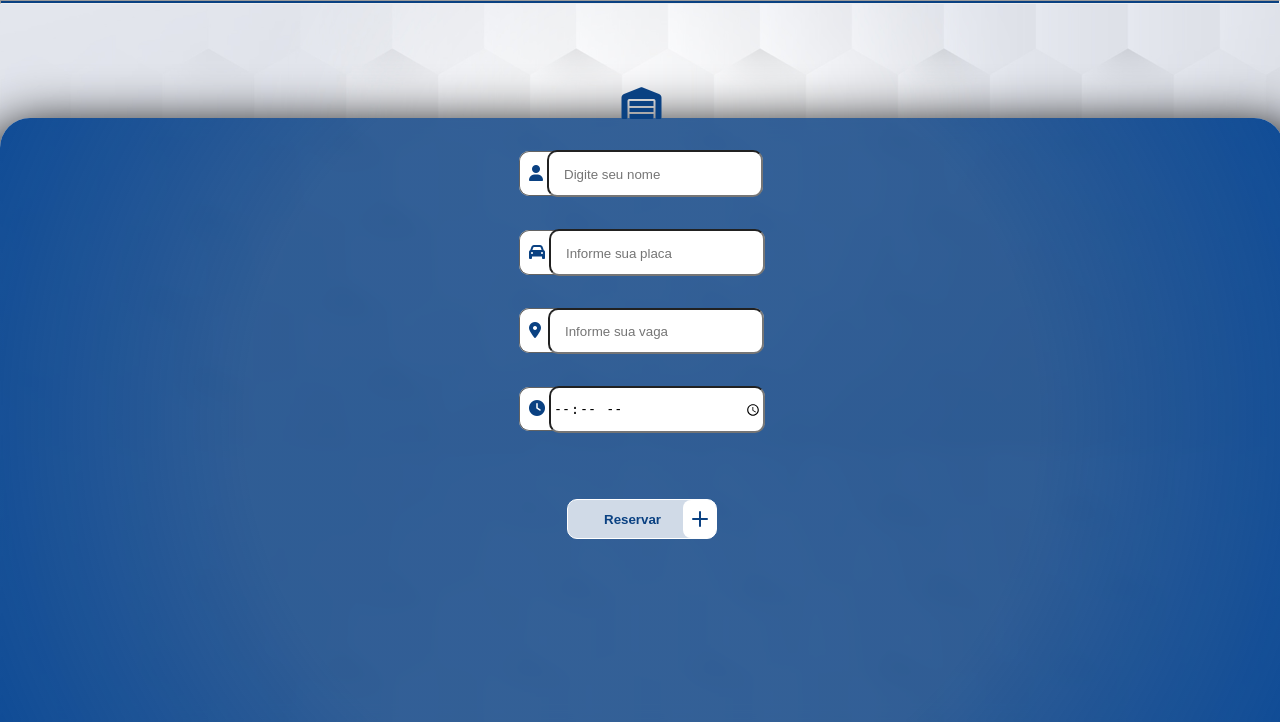
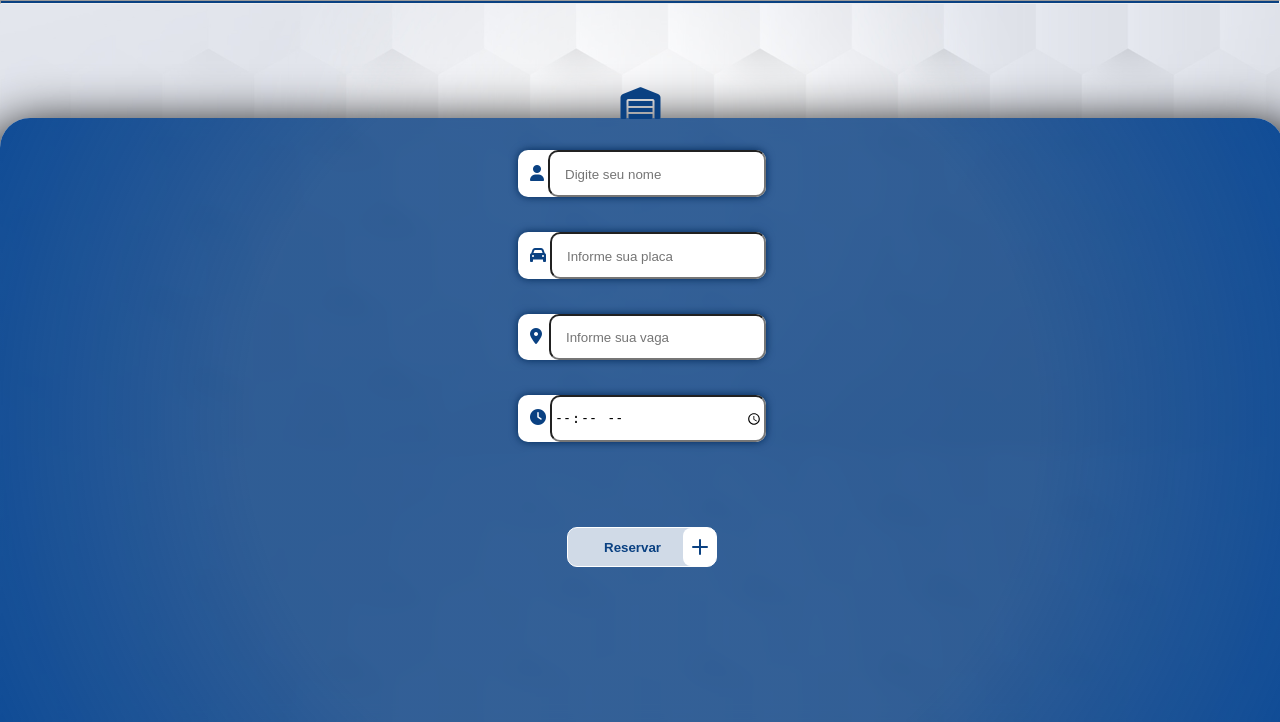
Before and after one commit to PabloMafra/PabloMafra.github.io, a PHP site: page /agendamento/ in a window 1280 px wide. Shown: the part 78-800 px from the top of the page. Run offline with PHP 8.4, Linux system fonts and the light colour scheme; some libraries are stand-ins or nearby versions.

Commit message:
testando safari

```diff
--- a/app-vagas/agendamento/index.html
+++ b/app-vagas/agendamento/index.html
@@ -55,33 +55,23 @@
 
 
     <div action="index.html" method="POST" id="form" class="input-form">
-
+        <div class="direction">
         <label class="label-icon"><i class="fa-solid fa-user"></i>
             <input type="text" name="name" id="name" autocomplete="off" placeholder="Digite seu nome"></label>
-        <br>
-        <br>
-        <br>
+
 
 
 
         <label class="label-icon"><i class="fa-solid fa-car"></i>
             <input type="text" name="placa" id="placa" autocomplete="off"  placeholder="Informe sua placa"></label>
-            <br>
-        <br>
 
-        <br>
         <label class="label-icon"><i class="fa-solid fa-location-dot"></i>
         <input type="text" name="vaga" id="vaga" autocomplete="off"  placeholder="Informe sua vaga"></label>
-        <br>
-        <br>
-        <br>
+
 
             <label class="label-icon"><i class="fa-solid fa-clock"></i>
             <input type="time" name="hour" id="hour" autocomplete="off"  placeholder="Informe o horário"></label>
-            <br>
-
-        <br>
-
+        </div>
 
 <div class="center">
 <button onclick="reservarVaga();" type="submit" class="button" id="agendar">
--- a/app-vagas/agendamento/style.css
+++ b/app-vagas/agendamento/style.css
@@ -142,7 +142,7 @@ header{
 } */
 
 #name{
-    width:197px;
+    width:199px;
     display: inline;
     padding:7px 0 6px 15px;
     height:30px;
@@ -159,7 +159,7 @@ header{
 }
 
 #vaga{
-  width:197px;
+  width:198px;
   padding:6.5px 0 5px 15px;
   height:30px;
   border-radius: 10px;
@@ -186,13 +186,14 @@ header{
 }
 
 .label-icon{
-  border-top: 0.4px solid #636363;
+  /* border-top: 0.4px solid #636363;
   border-left: 0.4px solid #636363;
-  border-bottom: 0.4px solid #636363;
+  border-bottom: 0.4px solid #636363;  */
+  box-shadow: 0 0 8px 0 rgb(0, 41, 88);
   background: #ffffff;
-  padding: 12.6px 0 13px 6px;
+  padding: 0 0 0 9px;
   border-radius: 10px;
-  margin-bottom:8px;
+  margin-bottom:35px;
 }
 
 
@@ -413,3 +414,11 @@ margin-top:50px;
       background-size:contain;
   }
 }
+
+.direction{
+  display: -webkit-flex;
+  display: flex;
+  flex-direction: column;
+  flex-direction: -webkit-column;
+  width: 100%;
+}
--- a/app-vagas/style.css
+++ b/app-vagas/style.css
@@ -124,7 +124,6 @@ html{
 
 #button-red{
     position: fixed;
-    width:20px;
     bottom: 123px;
     border: 1px solid black;
     border-radius: 30px;
@@ -137,7 +136,6 @@ html{
 
 #button-blue{
     position: fixed;
-    width:20px;
     bottom: 123px;
     border: 1px solid black;
     border-radius: 30px;
@@ -151,7 +149,6 @@ html{
 
 #button-yellow{
     position: fixed;
-    width:20px;
     bottom: 123px;
     border: 1px solid black;
     border-radius: 30px;
@@ -164,7 +161,6 @@ html{
 
 #button-black{
     position: fixed;
-    width:20px;
     bottom: 123px;
     border: 1px solid black;
     border-radius: 50px;
@@ -177,7 +173,6 @@ html{
 
 #button-orange{
     position: fixed;
-    width:20px;
     bottom: 123px;
     border: 1px solid black;
     border-radius: 30px;
@@ -190,7 +185,6 @@ html{
 
 #button-white{
     position: fixed;
-    width:20px;
     bottom: 123px;
     border: 1px solid black;
     border-radius: 30px;
```
